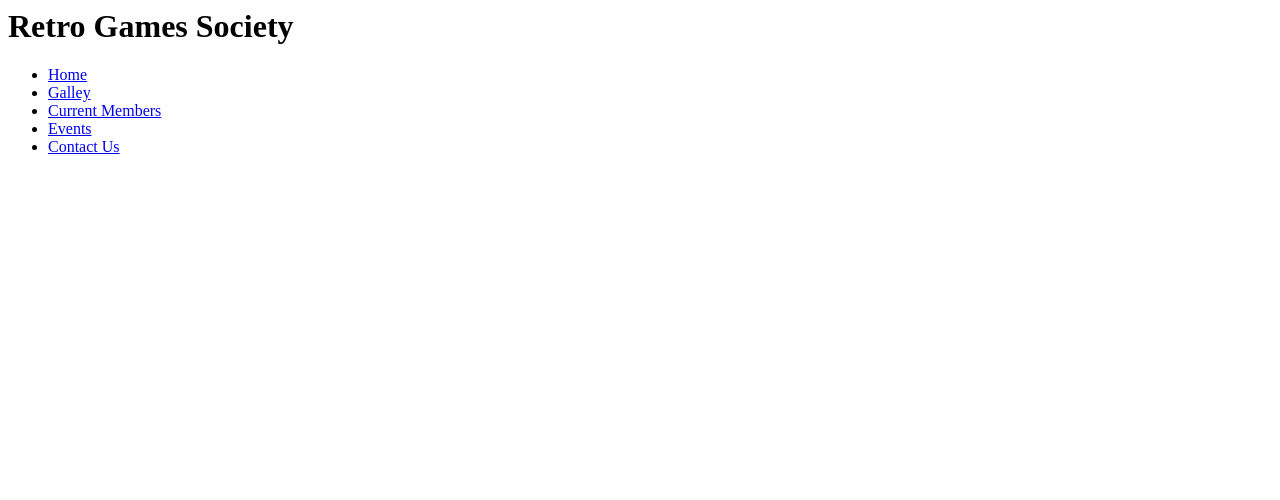
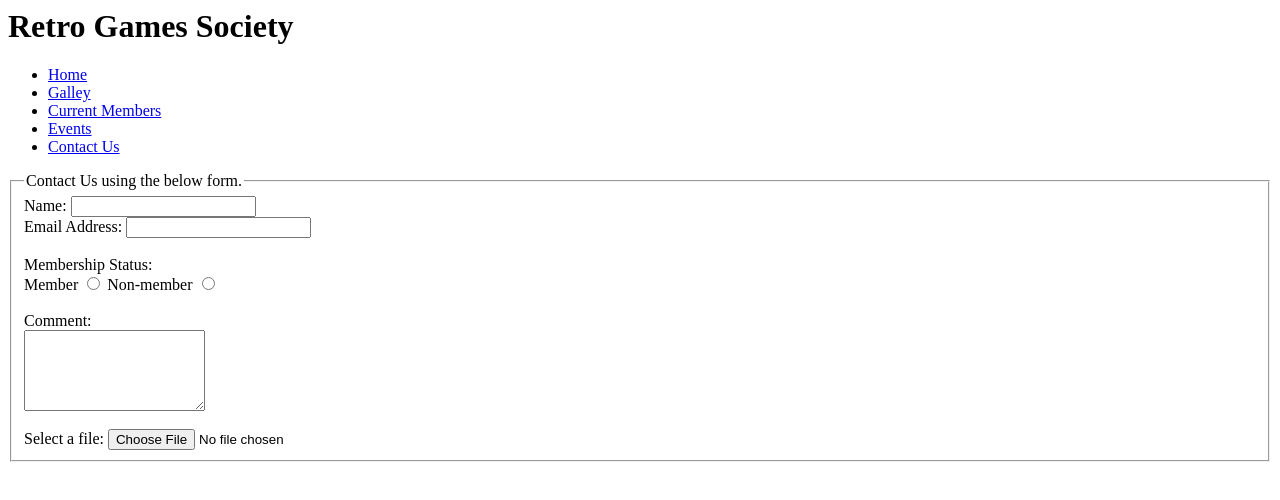
Before and after one commit to lucieross/Retro-Games-Society, a plain HTML site: page contact_us.html in a window 1280 px wide. Drawn offline with Linux system fonts and the light colour scheme.

Commit message:
Update contact_us.html

```diff
--- a/contact_us.html
+++ b/contact_us.html
@@ -20,6 +20,38 @@
                 </ul>
             </div>
 
+            <div>
+                <form>
+                    <fieldset>
+
+                    <legend>Contact Us using the below form.</legend>
+
+                    <label for="name">Name:</label>
+                    <input type="text" name="name" value=""/> <br>
+
+                    <label for="email">Email Address:</label>
+                    <input type="text" name="email" value=""/> <br><br>
+
+                    <label for="membership">Membership Status: </label> <br>
+                    <label for="membership">Member</label>
+                    <input type="radio" name="membership" value="Member"/>
+                    <label for="Non-Member">Non-member</label>
+                    <input type="radio" name="membership" value="Non-Member"/> <br><br>
+
+                    <label for="comments">Comment: </label> <br>
+                    <textarea name="comments" col="45" rows="5"></textarea><br><br>
+
+                    <label for="myfile">Select a file:</label>
+                    <input type="file" id="myfile" name="myfile">
+
+
+
+
+
+                     </fieldset>
+                    </form>
+            </div>
+
 
 
 
```
